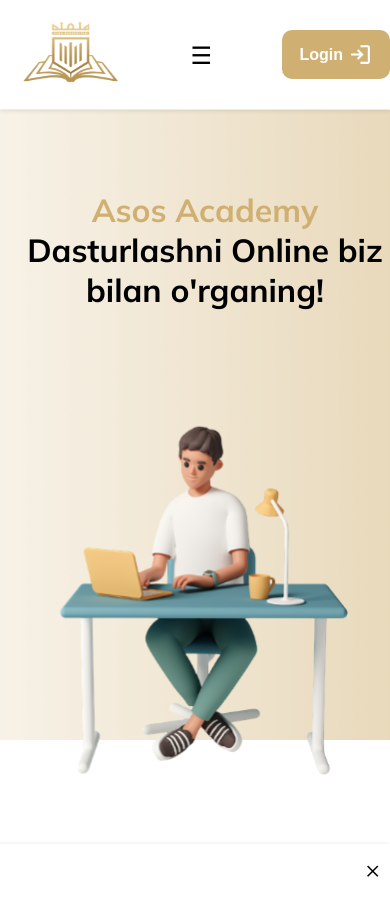
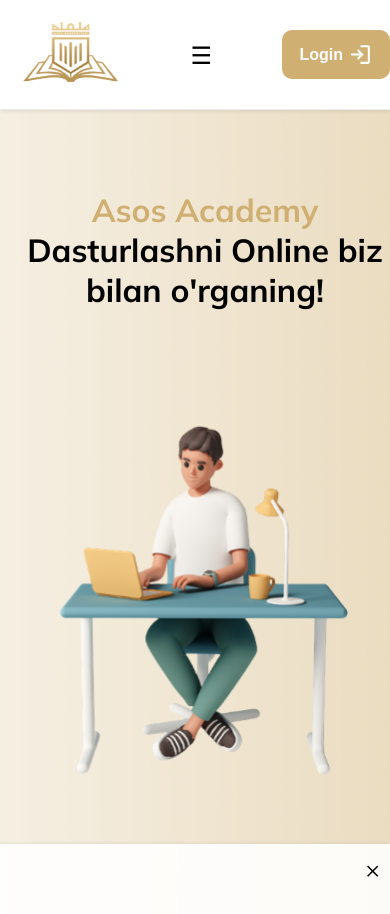
Before and after one commit to Jonibekweb01/Asos-Academy, a React (Create React App) app: page / in a window 390 px wide. Shown: the top 914 px of the page. Before the commit the page ends 844 px from the top, so only its background shows below. Built offline with nearby package versions, Linux system fonts and the light colour scheme; a web font is replaced by a local one.

Commit message:
Asos Academy

```diff
--- a/src/components/Hero/Hero.css
+++ b/src/components/Hero/Hero.css
@@ -1,6 +1,6 @@
 @media only screen and (max-width:482px) {
     .hero {
-        height: 100vh;
+        height: 100vh !important;
     }
 
     .hero__inner {
```
